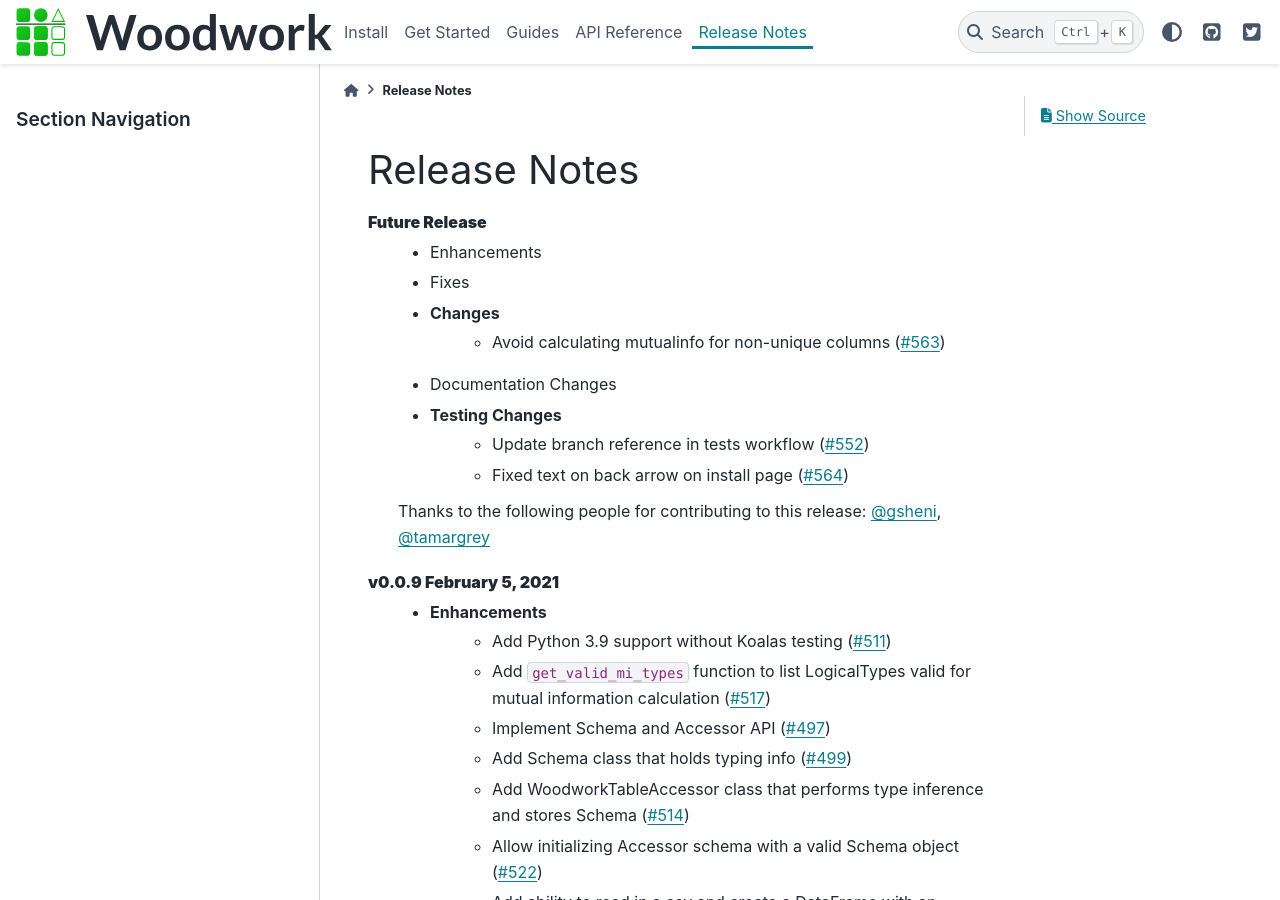
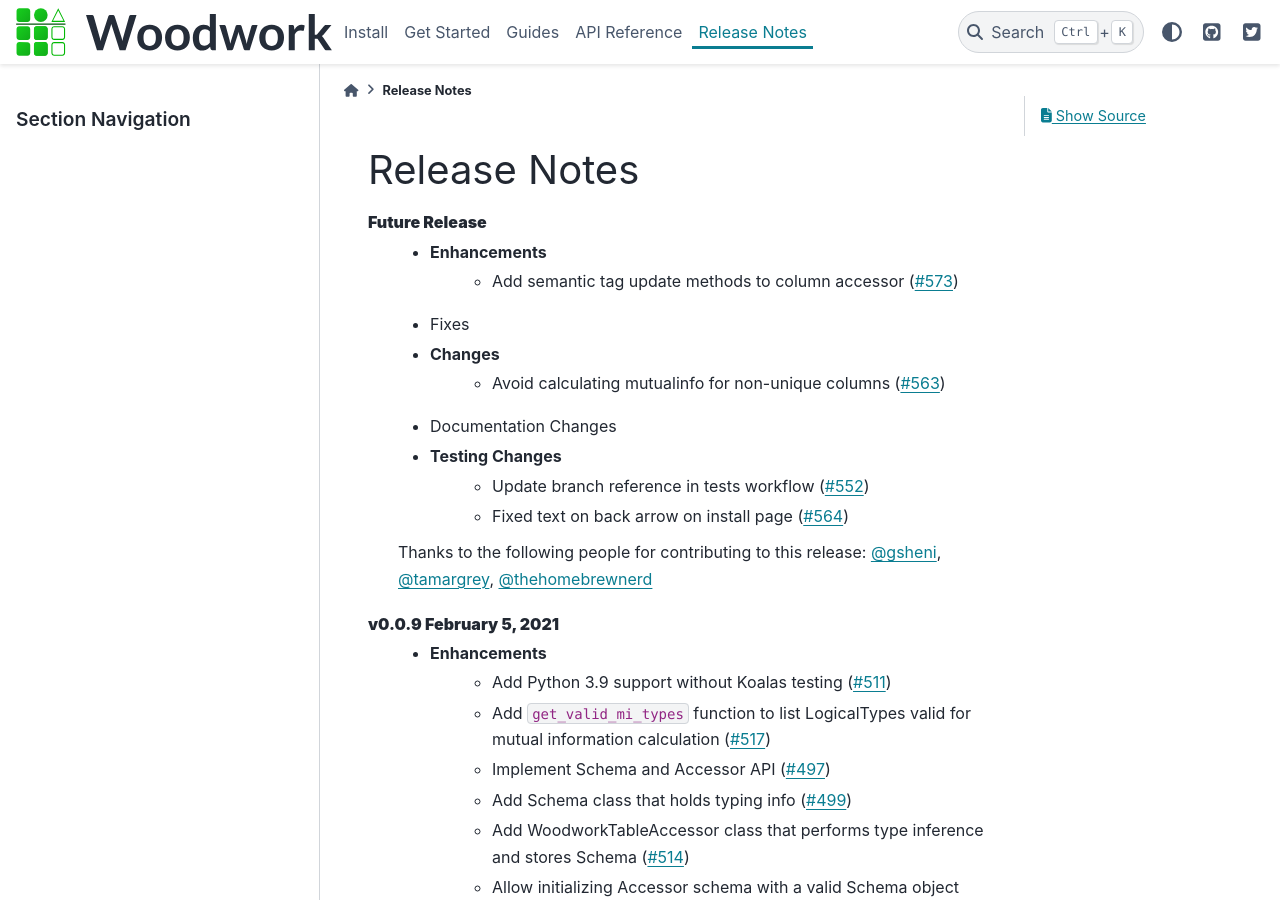
Before and after one commit to alteryx/woodwork, a Sphinx documentation site: the page built from docs/source/release_notes.rst, in a window 1280 px wide and 900 px high. Built offline with Sphinx 7.4.7 and the PyData theme 0.15.4, drawn with Linux system fonts in a browser that asks for light colours; comment, search, counter and statistics services are not loaded.

Commit message:
update release notes

```diff
--- a/docs/source/release_notes.rst
+++ b/docs/source/release_notes.rst
@@ -4,6 +4,7 @@ Release Notes
 -------------
 **Future Release**
     * Enhancements
+        * Add semantic tag update methods to column accessor (:pr:`573`)
     * Fixes
     * Changes
         * Avoid calculating mutualinfo for non-unique columns (:pr:`563`)
@@ -13,7 +14,7 @@ Release Notes
         * Fixed text on back arrow on install page (:pr:`564`)
 
     Thanks to the following people for contributing to this release:
-    :user:`gsheni`, :user:`tamargrey`
+    :user:`gsheni`, :user:`tamargrey`, :user:`thehomebrewnerd`
 
 **v0.0.9 February 5, 2021**
     * Enhancements
```
